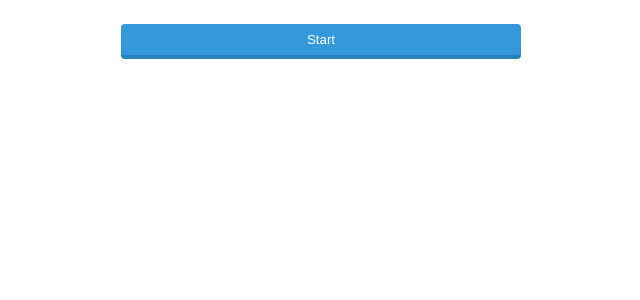
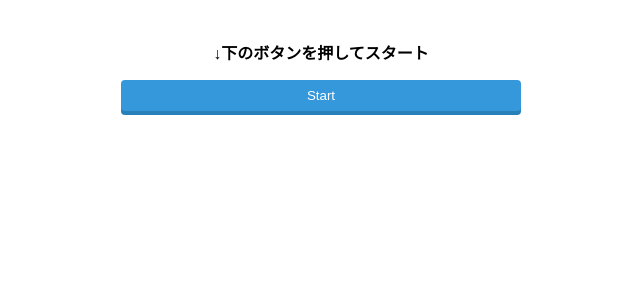
Before and after one commit to marimonon/vite-quiz, a React (Vite) app: page / in a window 1280 px wide. Shown: the top 300 px of the page, without its empty margins (319-959 px from the left). Built offline with nearby package versions, Linux system fonts and the light colour scheme.

Commit message:
スタートボタンの上に文字を追加

```diff
--- a/src/App.jsx
+++ b/src/App.jsx
@@ -5,6 +5,7 @@ import Comment from "./components/Comment";
 import Container from "./components/Container";
 import Modal from "./components/Modal";
 import Question from "./components/Question";
+import Start from "./components/Start";
 import quizData from "./util/quizData.json";
 
 const maxCount = quizData.length - 1;
@@ -58,7 +59,10 @@ function App() {
   return (
     <Container>
       {mode === "start" ? (
-        <Btn onClick={startClick}>Start</Btn>
+        <>
+          <Start>↓下のボタンを押してスタート</Start>
+          <Btn onClick={startClick}>Start</Btn>
+        </>
       ) : (
         <>
           <Question>{question}</Question>
--- /dev/null
+++ b/src/components/Start.jsx
@@ -0,0 +1,17 @@
+import { css } from "@emotion/react";
+
+function Start({ children }) {
+  return (
+    <p
+      css={css`
+        margin-bottom: 16px;
+        font-weight: bold;
+        text-align: center;
+      `}
+    >
+      {children}
+    </p>
+  );
+}
+
+export default Start;
```
